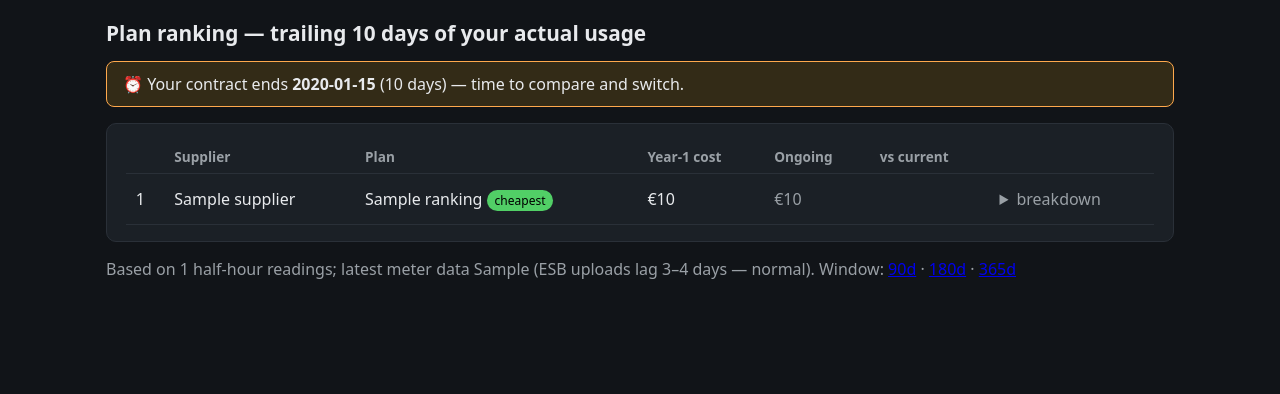
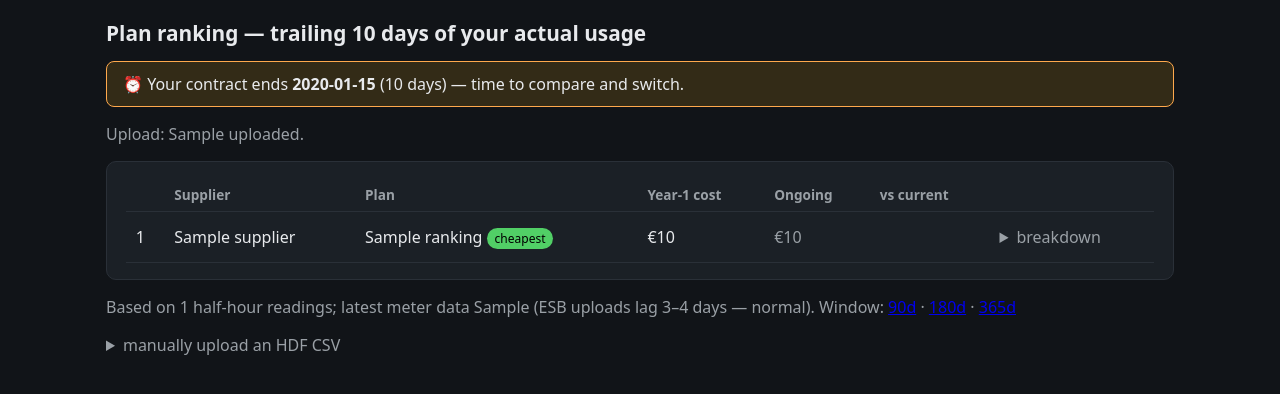
Before and after one commit to colfin22/tariff-optimiser, a FastAPI app: template app/templates/dashboard.html in a window 1280 px wide. Shown: the part 49-443 px from the top of the page. Run offline with FastAPI, Linux system fonts and the light colour scheme; the template is opened without the code that fills it: most values are stand-ins (such as "Sample title", 1, 10 or a date in 2020).

Commit message:
Add HDF CSV upload form on dashboard
Manual alternative to the automated /api/ingest path — download your HDF
from the ESB Networks portal and upload it in the UI. Shown prominently in
the no-data state, tucked in a details element otherwise.

```diff
--- a/app/main.py
+++ b/app/main.py
@@ -1,9 +1,10 @@
 import json
 import os
+import shutil
 from datetime import date
 from urllib.parse import quote
 
-from fastapi import FastAPI, Form, Request
+from fastapi import FastAPI, File, Form, Request, UploadFile
 from fastapi.responses import RedirectResponse
 from fastapi.staticfiles import StaticFiles
 from fastapi.templating import Jinja2Templates
@@ -37,7 +38,7 @@ def health():
 
 
 @app.get("/")
-def dashboard(request: Request, days: int = 365):
+def dashboard(request: Request, days: int = 365, uploaded: str = ""):
     c = conn()
     try:
         freshness = c.execute("SELECT MAX(interval_end) m, COUNT(*) n FROM readings").fetchone()
@@ -49,6 +50,7 @@ def dashboard(request: Request, days: int = 365):
             "ranking": ranking, "days": days, "current": current, "current_id": current_id,
             "last_reading": freshness["m"], "n_readings": freshness["n"],
             "contract_end": end, "days_left": (end - date.today()).days if end else None,
+            "uploaded": uploaded,
         })
     finally:
         c.close()
@@ -256,6 +258,22 @@ def settings_save(current_plan_id: str = Form(""), contract_start: str = Form(""
     return RedirectResponse("/settings", status_code=303)
 
 
+@app.post("/upload")
+def upload_hdf(file: UploadFile = File(...)):
+    dest = os.path.join(os.path.dirname(db.DB_PATH), "uploaded_hdf.csv")
+    with open(dest, "wb") as out:
+        shutil.copyfileobj(file.file, out)
+    c = conn()
+    try:
+        r = ingest.ingest_file(c, dest)
+        msg = f"{r['intervals']} intervals ingested; data now spans {r['first']} to {r['last']} ({r['db_rows']} readings)"
+    except Exception as e:  # noqa: BLE001 - surface any parse failure to the user
+        msg = f"upload failed — not a valid ESBN HDF CSV? ({e})"
+    finally:
+        c.close()
+    return RedirectResponse(f"/?uploaded={quote(msg)}", status_code=303)
+
+
 @app.post("/api/ingest")
 def api_ingest(path: str = "/data/esbn_hdf_latest.csv"):
     c = conn()
--- a/app/templates/dashboard.html
+++ b/app/templates/dashboard.html
@@ -10,8 +10,17 @@
   {% endif %}
 {% endif %}
 
+{% if uploaded %}<p class="dim">Upload: {{ uploaded }}.</p>{% endif %}
+
 {% if not n_readings %}
-<div class="card">No meter data yet — run the ingest (POST /api/ingest) once the HDF file is in /data.</div>
+<div class="card">No meter data yet — upload your HDF file below (download it from the
+ESB Networks portal under "My energy consumption"), or run the automated ingest
+(POST /api/ingest) once the HDF file is in /data.
+<form method="post" action="/upload" enctype="multipart/form-data" style="margin-top:.6em">
+  <input type="file" name="file" accept=".csv" required>
+  <button class="small">Upload HDF CSV</button>
+</form>
+</div>
 {% elif not ranking %}
 <div class="card">No active plans — add some on the <a href="/plans">Plans</a> page.</div>
 {% else %}
@@ -58,5 +67,11 @@
 </div>
 <p class="dim">Based on {{ n_readings }} half-hour readings; latest meter data {{ last_reading }} (ESB uploads lag 3&ndash;4 days &mdash; normal).
 Window: <a href="/?days=90">90d</a> &middot; <a href="/?days=180">180d</a> &middot; <a href="/?days=365">365d</a></p>
+<details><summary class="dim">manually upload an HDF CSV</summary>
+<form method="post" action="/upload" enctype="multipart/form-data" style="margin-top:.6em">
+  <input type="file" name="file" accept=".csv" required>
+  <button class="small">Upload HDF CSV</button>
+</form>
+</details>
 {% endif %}
 {% endblock %}
```
